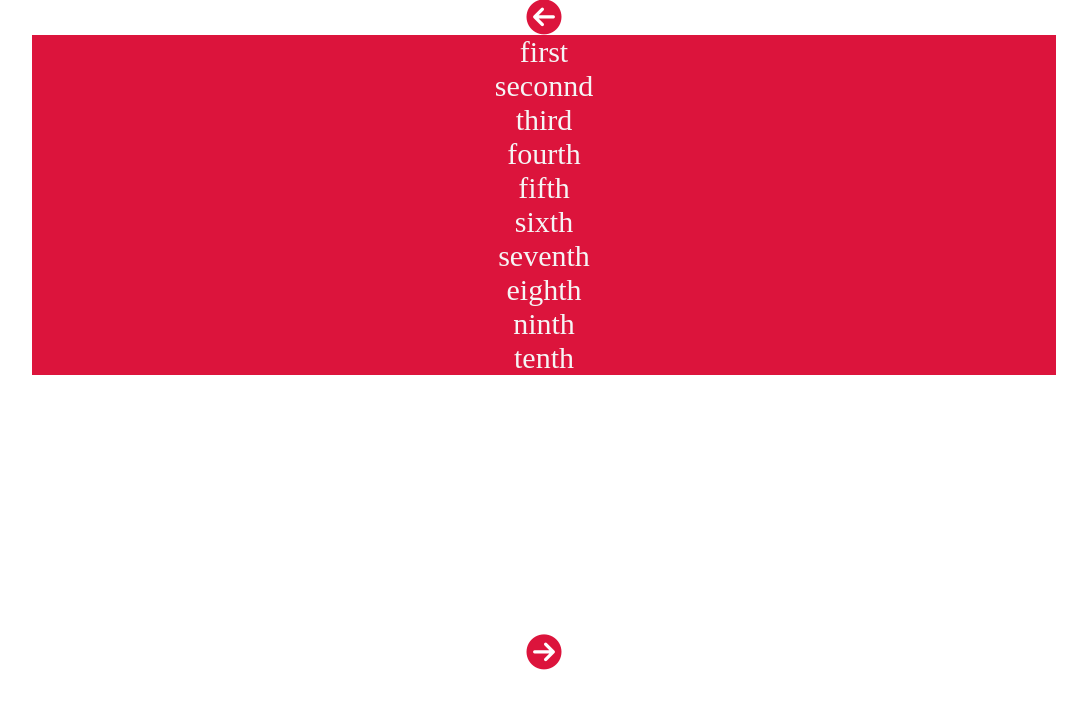
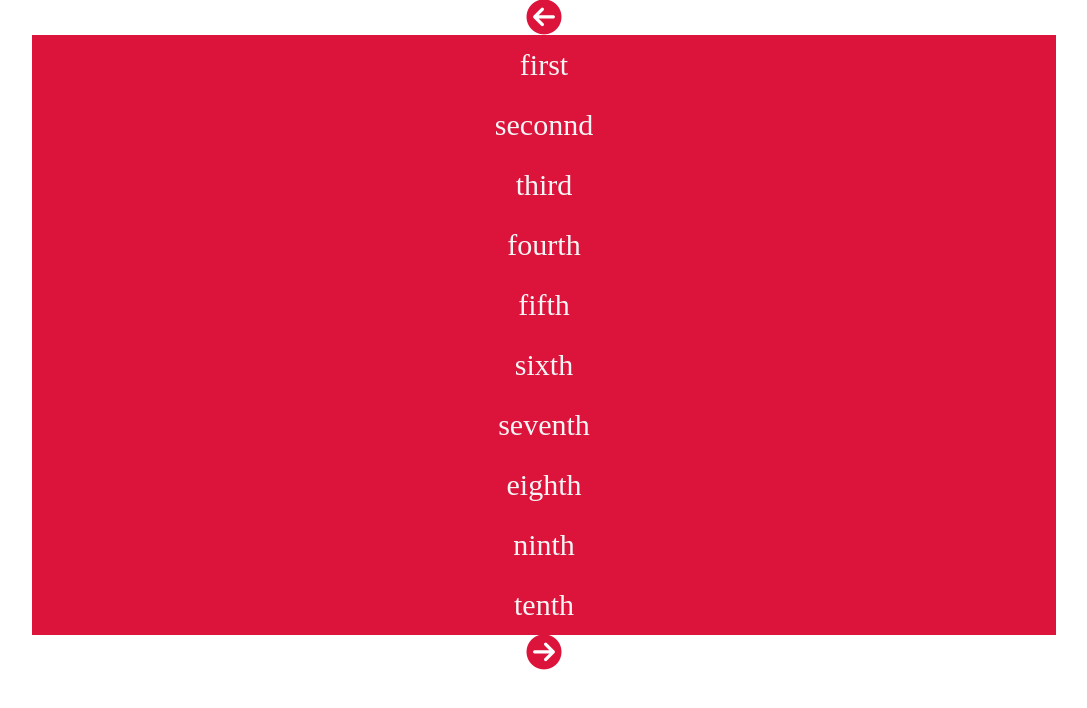
Before and after one commit to Thisismyusername89/owl_carousel_vnila_js, a plain HTML site: page index.html in a window 1280 px wide. Shown: the whole page, without its empty margins (96-1183 px from the left). Drawn offline with Linux system fonts and the light colour scheme.

Commit message:
style : full height

```diff
--- a/index.css
+++ b/index.css
@@ -36,7 +36,7 @@ div {
   text-align: center;
   justify-content: center;
   align-items: center;
-  height: 100℅;
+  height: 600rem;
   min-width: 100%;
   font-size: 30rem;
   color: whitesmoke;
```
